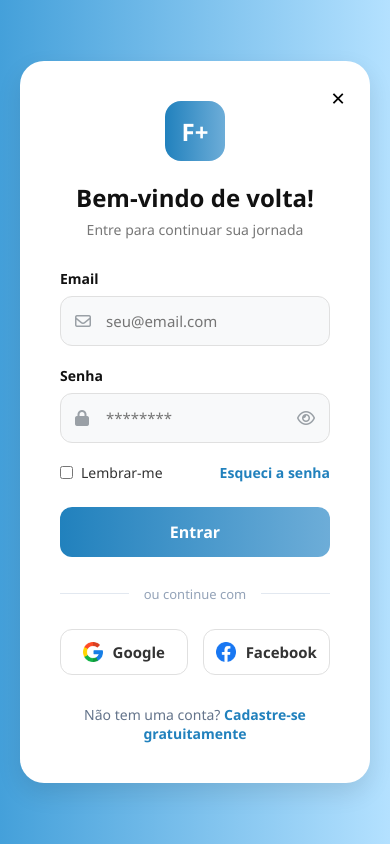
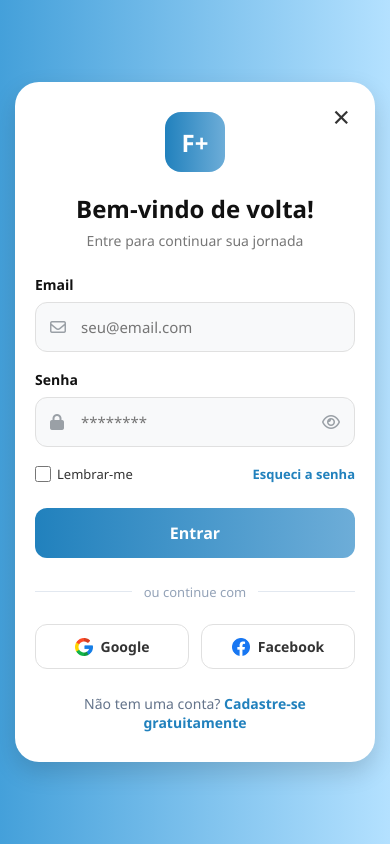
Before and after one commit to SarahCastro7/FormaMais, a plain HTML site: page FrontEnd/login.html in a window 390 px wide. Drawn offline with Linux system fonts and the light colour scheme.

Commit message:
update responsivo

```diff
--- a/FrontEnd/login.html
+++ b/FrontEnd/login.html
@@ -12,7 +12,7 @@
 <body>
 
     <div class="card">
-        <a href="index.html" class="fechar" style="text-decoration:none; color:inherit; display:inline-block;" aria-label="Fechar">×</a>
+        <a href="index.html" class="fechar" aria-label="Fechar">×</a>
 
         <div class="topo">
             <div class="logo">F+</div>
@@ -21,12 +21,12 @@
         <h2>Bem-vindo de volta!</h2>
         <p class="subtitulo">Entre para continuar sua jornada</p>
 
-        <form id="loginForm">
+        <form id="loginForm" action="/api/login" method="POST">
             <div class="campo">
                 <label for="email">Email</label>
                 <div class="input-box">
                     <i class="fa-regular fa-envelope icone"></i>
-                    <input type="email" id="email" placeholder="seu@email.com" required>
+                    <input type="email" id="email" name="email" placeholder="seu@email.com" required>
                 </div>
             </div>
 
@@ -34,14 +34,14 @@
                 <label for="password">Senha</label>
                 <div class="input-box">
                     <i class="fa-solid fa-lock icone"></i>
-                    <input type="password" id="password" placeholder="********" required>
+                    <input type="password" id="password" name="senha" placeholder="********" required>
                     <i class="fa-regular fa-eye ver-senha" id="togglePassword"></i>
                 </div>
             </div>
 
             <div class="opcoes">
                 <label class="lembrar">
-                    <input type="checkbox"> Lembrar-me
+                    <input type="checkbox" name="lembrar"> Lembrar-me
                 </label>
                 <a href="#" class="esqueci">Esqueci a senha</a>
             </div>
--- a/FrontEnd/style.css/login.css
+++ b/FrontEnd/style.css/login.css
@@ -1,4 +1,3 @@
-/* Configurações Globais e Reset */
 * {
     margin: 0;
     padding: 0;
@@ -7,24 +6,24 @@
 }
 
 body {
-    /* Voltando para o azul do cadastro */
     background: linear-gradient(90deg, #44a0da 0%, #b4e1ff 100%);
     display: flex;
     justify-content: center;
     align-items: center;
     min-height: 100vh;
-    padding: 20px;
+    padding: 15px;
 }
 
 .card {
     background-color: #ffffff;
     width: 100%;
-    max-width: 480px;
+    max-width: 440px;
     border-radius: 24px;
-    padding: 40px;
+    padding: 30px 20px;
     position: relative;
-    box-shadow: 0 10px 25px rgba(0, 0, 0, 0.1);
+    box-shadow: 0 10px 25px rgba(0, 0, 0, 0.15);
     text-align: center;
+    transition: max-width 0.3s ease, padding 0.3s ease;
 }
 
 .fechar {
@@ -33,9 +32,12 @@ body {
     right: 25px;
     background: none;
     border: none;
-    font-size: 24px;
+    font-size: 30px;
     color: #333;
     cursor: pointer;
+    z-index: 10;
+    text-decoration: none;
+    line-height: 1;
 }
 
 .topo {
@@ -44,7 +46,6 @@ body {
     margin-bottom: 20px;
 }
 
-/* Logo com o degradê azul da marca */
 .logo {
     background: linear-gradient(90deg, #2181BD 0%, #6DADD8 100%);
     color: white;
@@ -68,12 +69,12 @@ h2 {
 .subtitulo {
     color: #777777;
     font-size: 14px;
-    margin-bottom: 30px;
+    margin-bottom: 25px;
 }
 
 .campo {
     text-align: left;
-    margin-bottom: 20px;
+    margin-bottom: 18px;
 }
 
 .campo label {
@@ -88,6 +89,7 @@ h2 {
     position: relative;
     display: flex;
     align-items: center;
+    width: 100%;
 }
 
 .icone {
@@ -105,9 +107,9 @@ h2 {
     font-size: 15px;
     outline: none;
     transition: 0.2s;
+    color: #333;
 }
 
-/* Foco azul */
 .input-box input:focus {
     border-color: #2181BD;
     background-color: #fff;
@@ -124,7 +126,7 @@ h2 {
     display: flex;
     justify-content: space-between;
     align-items: center;
-    font-size: 14px;
+    font-size: 13px;
     margin-bottom: 25px;
 }
 
@@ -132,22 +134,27 @@ h2 {
     color: #333;
     display: flex;
     align-items: center;
-    gap: 8px;
+    gap: 6px;
     cursor: pointer;
 }
 
 .lembrar input {
     accent-color: #2181BD;
+    width: 16px;
+    height: 16px;
+    cursor: pointer;
 }
 
-/* Link esqueci a senha em azul */
 .esqueci {
     color: #2181BD;
     text-decoration: none;
     font-weight: 600;
 }
 
-/* Botão Entrar com degradê azul */
+.esqueci:hover {
+    text-decoration: underline;
+}
+
 .btn-entrar {
     width: 100%;
     padding: 14px;
@@ -158,35 +165,16 @@ h2 {
     font-size: 16px;
     font-weight: 600;
     cursor: pointer;
-    transition: opacity 0.2s;
+    transition: opacity 0.2s, transform 0.2s;
 }
 
 .btn-entrar:hover {
-    opacity: 0.9;
-}
-
-.cadastro {
-    margin-top: 25px;
-    font-size: 14px;
-    color: #64748b;
-    text-align: center;
-}
-
-.cadastro a {
-    color: #2181BD;
-    text-decoration: none;
-    font-weight: 700;
-    transition: 0.3s;
-}
-
-.cadastro a:hover {
-    /* Efeito de destaque ao passar o mouse */
-    color: #6DADD8;
-    text-decoration: underline;
+    opacity: 0.95;
+    transform: translateY(-1px);
 }
 
 .linha {
-    margin: 25px 0;
+    margin: 22px 0;
     position: relative;
 }
 
@@ -204,7 +192,7 @@ h2 {
 .linha span {
     position: relative;
     background-color: #ffffff;
-    padding: 0 15px;
+    padding: 0 12px;
     color: #94a3b8;
     font-size: 13px;
     z-index: 2;
@@ -212,8 +200,9 @@ h2 {
 
 .redes {
     display: flex;
-    gap: 15px;
-    margin-bottom: 30px;
+    flex-direction: row;
+    gap: 12px;
+    margin-bottom: 25px;
 }
 
 .btn-rede {
@@ -221,13 +210,12 @@ h2 {
     display: flex;
     justify-content: center;
     align-items: center;
-    gap: 10px;
-    /* Espaço entre a imagem e o texto */
+    gap: 8px;
     padding: 12px;
     border: 1px solid #e0e0e0;
     border-radius: 12px;
     background-color: #ffffff;
-    font-size: 15px;
+    font-size: 14px;
     font-weight: 600;
     color: #333;
     cursor: pointer;
@@ -235,8 +223,8 @@ h2 {
 }
 
 .btn-rede img {
-    width: 20px;
-    height: 20px;
+    width: 18px;
+    height: 18px;
     object-fit: contain;
 }
 
@@ -244,3 +232,50 @@ h2 {
     background-color: #f8fafc;
     border-color: #cbd5e1;
 }
+
+.cadastro {
+    margin-top: 20px;
+    font-size: 14px;
+    color: #64748b;
+}
+
+.cadastro a {
+    color: #2181BD;
+    text-decoration: none;
+    font-weight: 700;
+    transition: 0.2s;
+}
+
+.cadastro a:hover {
+    color: #6DADD8;
+    text-decoration: underline;
+}
+
+/* RESPONSIVIDADE */
+
+@media (max-width: 360px) {
+    .opcoes {
+        flex-direction: column;
+        align-items: flex-start;
+        gap: 12px;
+    }
+
+    .redes {
+        flex-direction: column;
+    }
+}
+
+@media (min-width: 500px) {
+    .card {
+        max-width: 480px;
+        padding: 40px;
+    }
+
+    .subtitulo {
+        margin-bottom: 30px;
+    }
+
+    .opcoes {
+        font-size: 14px;
+    }
+}
```
Also changed, not shown: FrontEnd/style.css/cadastro.css (+5 -3 lines).
